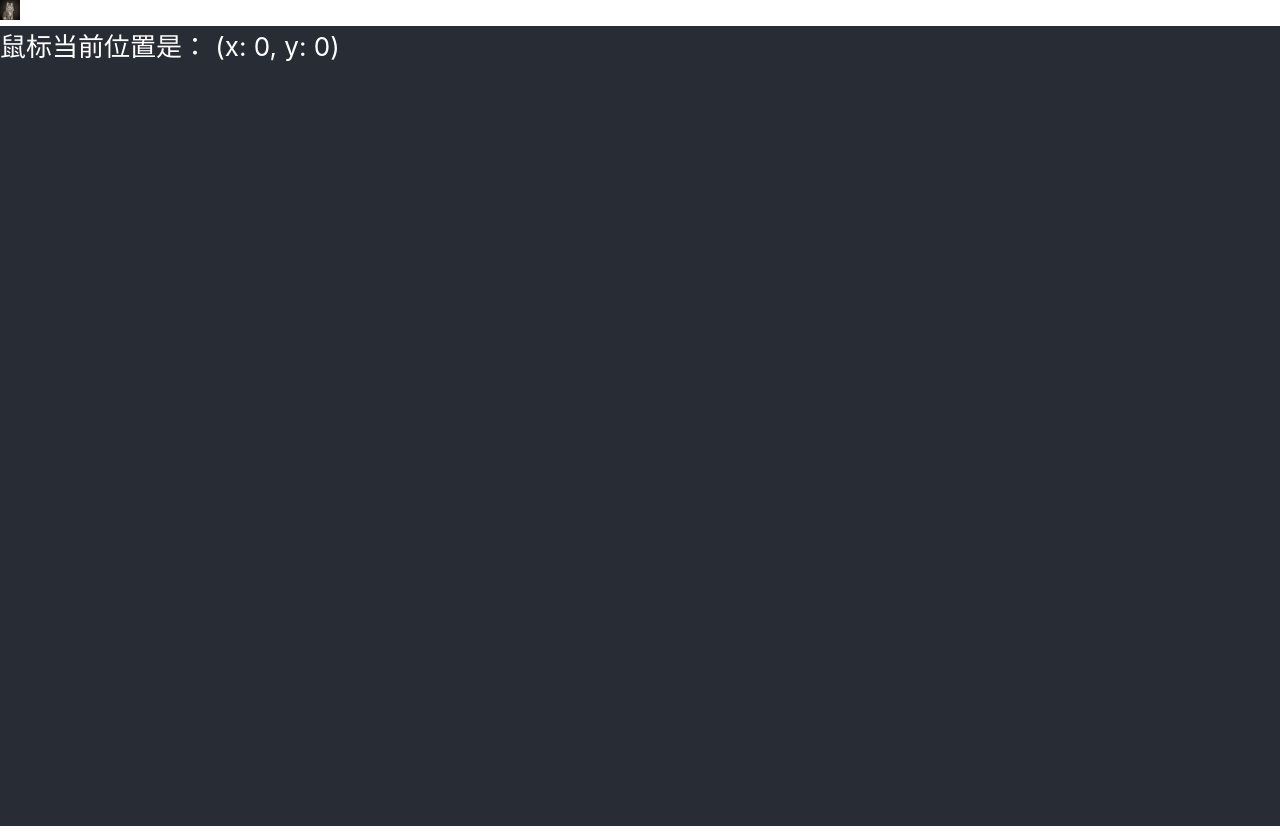
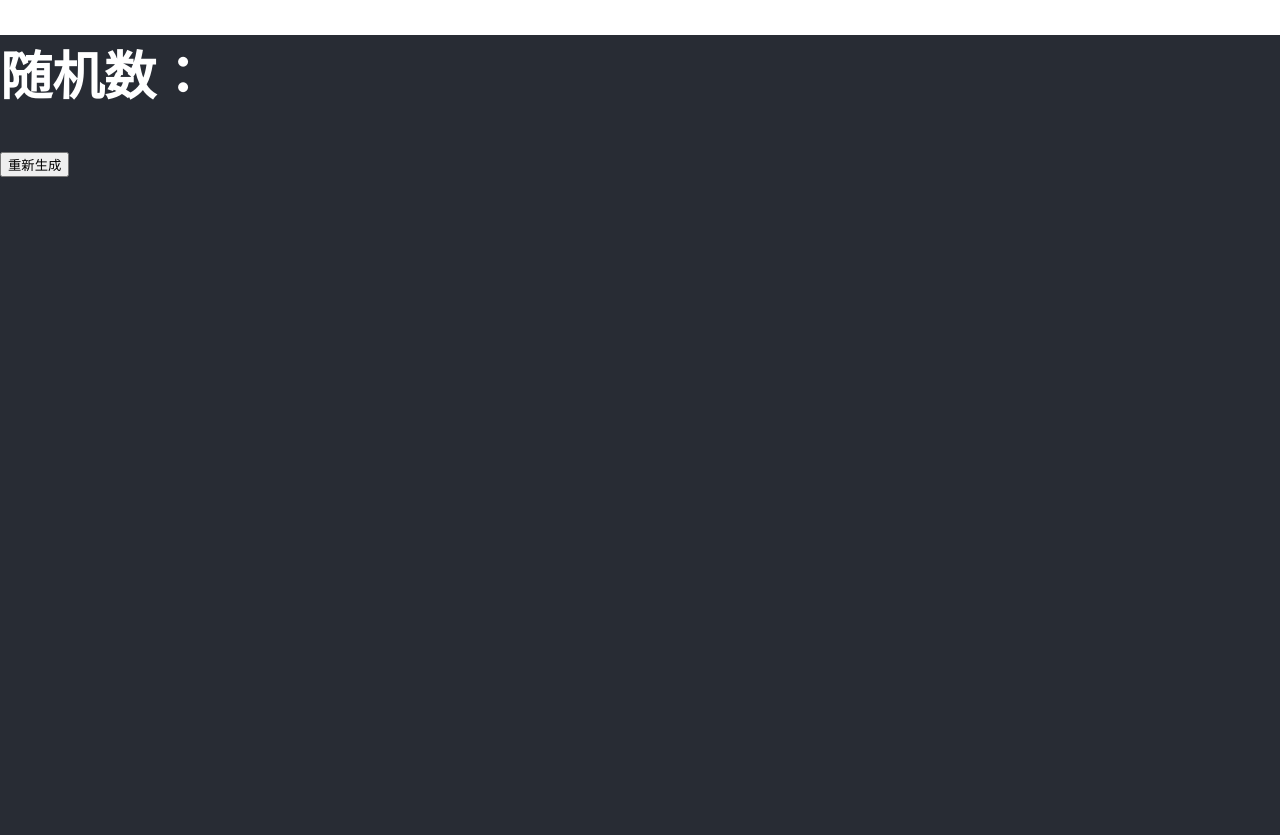
Before and after one commit to lixingyang-lxy/react-test, a React (Create React App) app: page / in a window 1280 px wide. Built offline with nearby package versions, Linux system fonts and the light colour scheme.

Commit message:
避免子组件无脑渲染

```diff
--- a/src/App.js
+++ b/src/App.js
@@ -1,14 +1,16 @@
 import '../src/css/App.css';
 
 
-import { MousePosition, CatPosition } from "../src/components/Mouse";
+// import { MousePosition, CatPosition } from "../src/components/Mouse";
 
+import Random from '../src/components/Random'
 function App() {
   return (
     <div>
       <header className="App-header">
-        <MousePosition a="1"/>
-        <CatPosition b="1"/>
+        {/* <MousePosition a="1"/>  */}
+        {/* <CatPosition b="1"/> */}
+        <Random></Random>
       </header>
     </div>
   );
--- a/src/components/Mouse.jsx
+++ b/src/components/Mouse.jsx
@@ -4,14 +4,12 @@ import img from '../img/cat.png';
 
 // 测试高阶组件
 const Position = props => {
-  console.log(props.a)
   return <p>
     鼠标当前位置是： (x: {props.x}, y: {props.y})
   </p>
 }
 
 const Cat = props => {
-  console.log(props.b)
   return <img alt='花猫' src={img} style={{
     width: '20px',
     height: '20px',
--- /dev/null
+++ b/src/components/Random.jsx
@@ -0,0 +1,29 @@
+import { Component } from "react";
+
+class Random extends Component {
+  state={
+    number: 0
+  }
+  handleclick = () => {
+    this.setState(() => {
+      return {
+        number: Math.floor(Math.random()*3)
+      }
+    })
+  }
+  shouldComponentUpdate = (nextProps, nextState) => {
+    console.log('nextState.number: ' + nextState.number, 'this.state.number: ' + this.state.number)
+    return nextState.number !== this.state.number ? true : false
+  }
+  render() {
+    console.log('render')
+    return (
+      <div>
+        <h1>随机数： {}</h1>
+        <button onClick={this.handleclick}>重新生成</button>
+      </div>
+    )
+  }
+}
+
+export default Random
```
